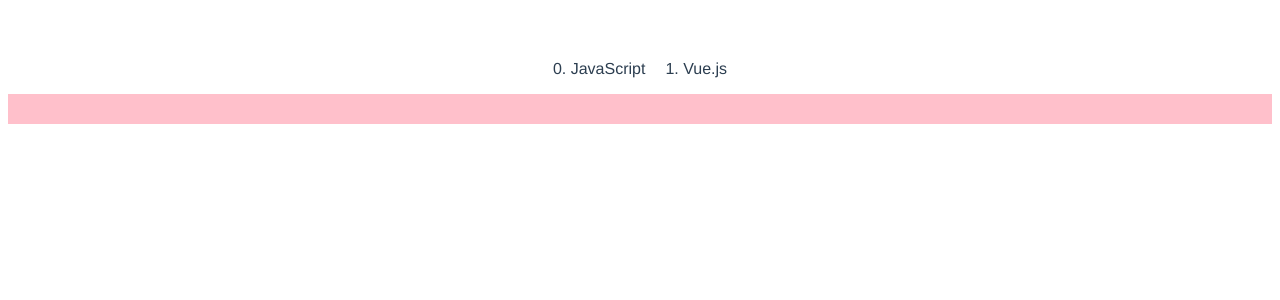
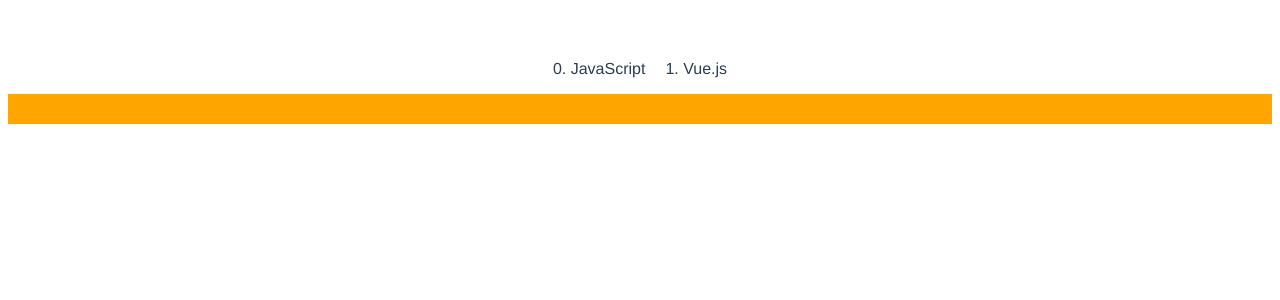
Before and after one commit to MHUS25/vuejs-app, a Vue app: page / in a window 1280 px wide. Shown: the top 300 px of the page. Built offline with nearby package versions, Linux system fonts and the light colour scheme; the HTML template or start-up script is replaced by a standard one.

Commit message:
refactor, using v-bind directive on the style attribute

```diff
--- a/src/components/Skills.vue
+++ b/src/components/Skills.vue
@@ -4,7 +4,7 @@
       <ul>
         <li v-for="(data, index) in skills" :key='index'>{{ index }}. {{ data.skill }}</li>
       </ul>
-      <div v-bind:class="alertObject"></div>
+      <div v-bind:style="{ backgroundColor: bgColor, width: bgWidth, height: bgHeight }"></div>
     </div>
   </div>
 </template>
@@ -18,9 +18,9 @@
         {"skill": "JavaScript"},
         {"skill": "Vue.js"}
       ],
-      alertObject: {
-        alert: true,
-      }
+      bgColor: 'orange',
+      bgWidth: '100%',
+      bgHeight: '30px'
     }
   }
 }
```
